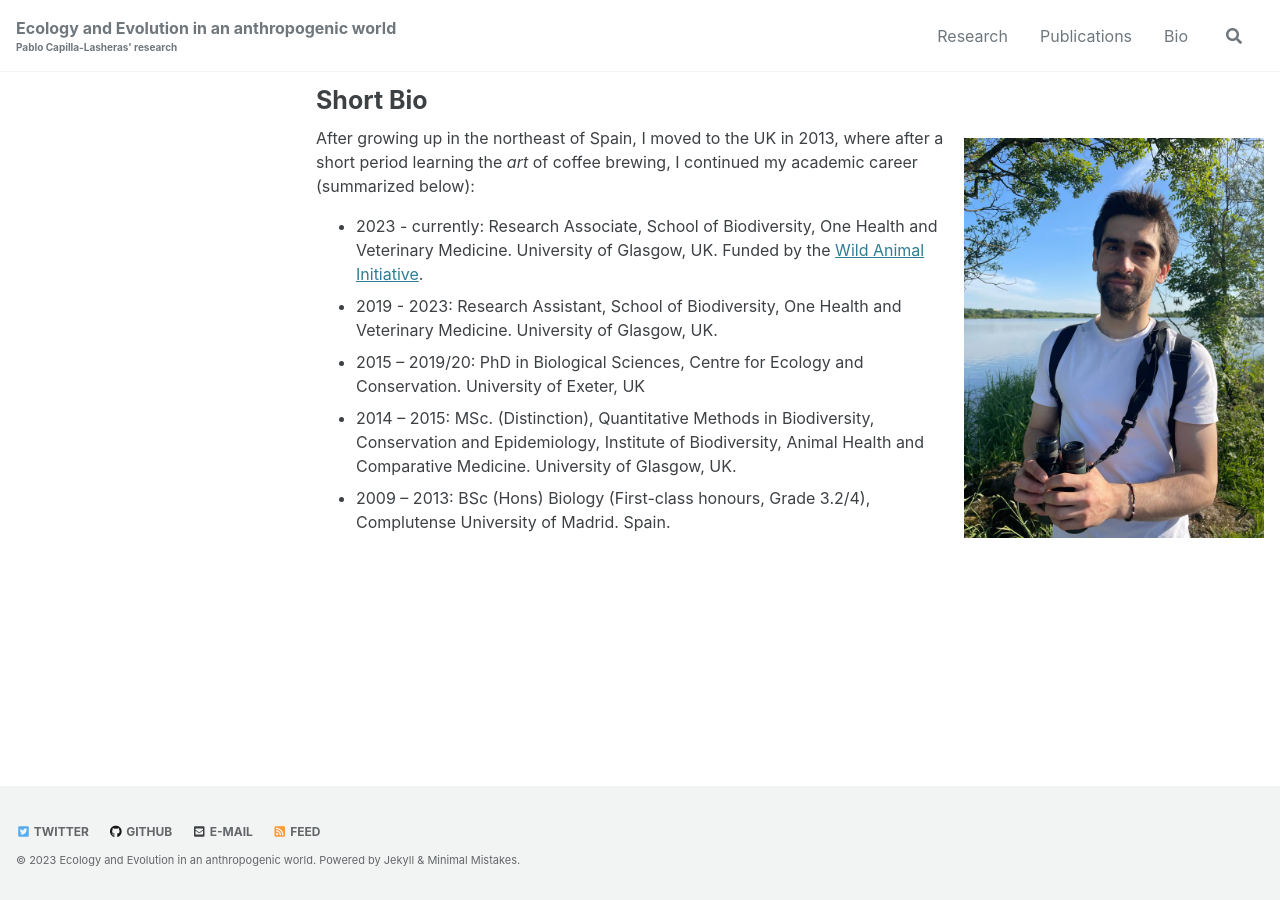
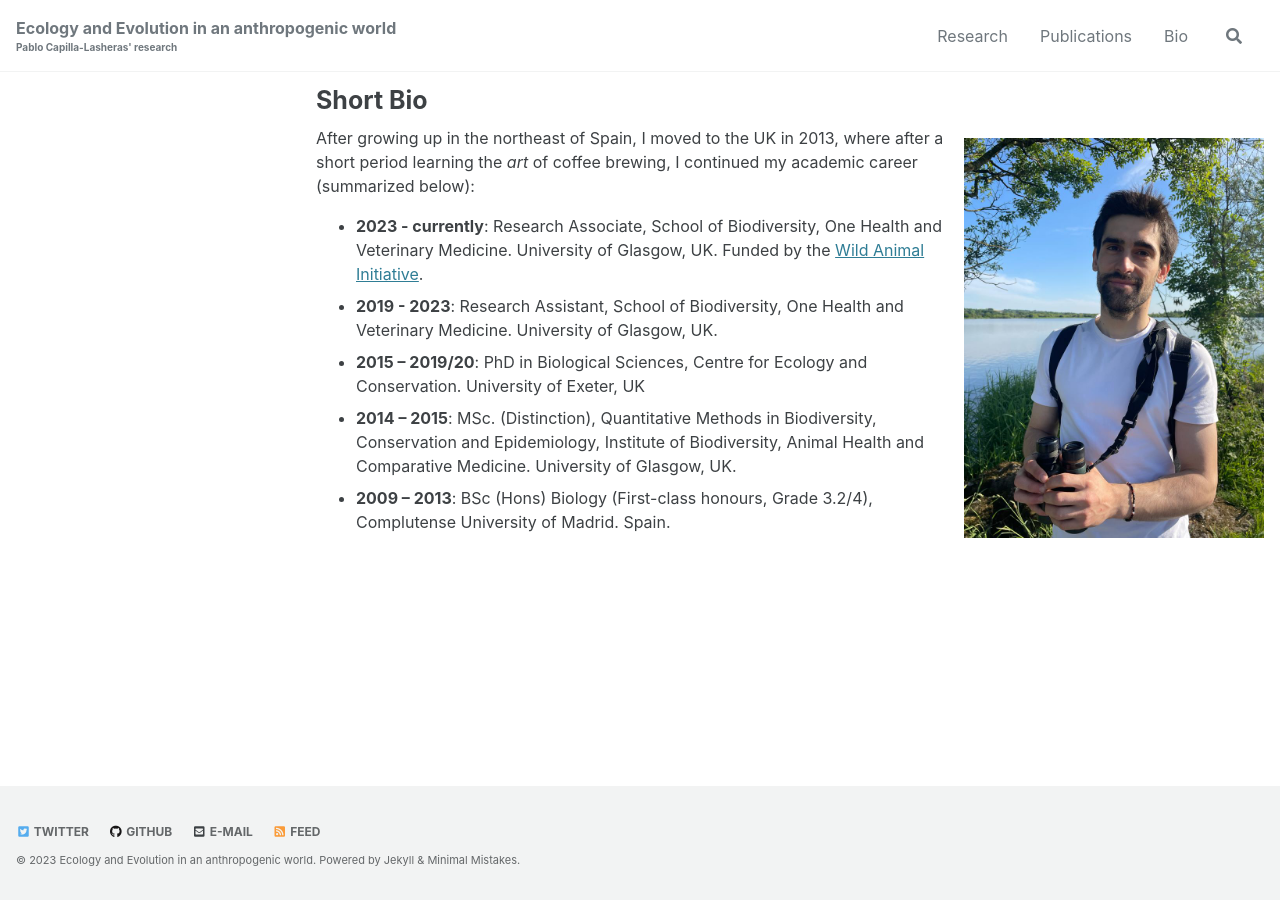
Before and after one commit to PabloCapilla/PabloCapilla.github.io, a Jekyll site: the page built from _pages/bio.md, in a window 1280 px wide. Built offline with Jekyll 4.4.1, drawn with Linux system fonts in a browser that asks for light colours; cached includes are drawn as plain includes; a script that is not in the unit is left out; comment, search, counter and statistics services are not loaded.

```diff
--- a/_layouts/publications.html
+++ b/_layouts/publications.html
@@ -2,7 +2,7 @@
 layout: default
 ---
 
-{% capture splash_image %}/assets/images/front_publications.jpg{% endcapture %}
+{% capture splash_image %}/assets/images/publications/front_publications.jpg{% endcapture %}
 <div class="splash-image">
   <img src="{{ splash_image }}" alt="Splash Image">
 </div>
--- a/_pages/bio.md
+++ b/_pages/bio.md
@@ -11,11 +11,11 @@ classes: wide
     After growing up in the northeast of Spain, I moved to the UK in 2013, where after a short period learning the <em>art</em> of coffee brewing, I continued my academic career (summarized below):
 
     <ul>
-      <li>2023 - currently: Research Associate, School of Biodiversity, One Health and Veterinary Medicine. University of Glasgow, UK. Funded by the <a href="https://www.wildanimalinitiative.org/">Wild Animal Initiative</a>.</li>
-      <li>2019 - 2023: Research Assistant, School of Biodiversity, One Health and Veterinary Medicine. University of Glasgow, UK.</li>
-      <li>2015 – 2019/20: PhD in Biological Sciences, Centre for Ecology and Conservation. University of Exeter, UK</li>
-      <li>2014 – 2015: MSc. (Distinction), Quantitative Methods in Biodiversity, Conservation and Epidemiology, Institute of Biodiversity, Animal Health and Comparative Medicine. University of Glasgow, UK.</li>
-      <li>2009 – 2013: BSc (Hons) Biology (First-class honours, Grade 3.2/4), Complutense University of Madrid. Spain.</li>
+      <li><strong>2023 - currently</strong>: Research Associate, School of Biodiversity, One Health and Veterinary Medicine. University of Glasgow, UK. Funded by the <a href="https://www.wildanimalinitiative.org/">Wild Animal Initiative</a>.</li>
+      <li><strong>2019 - 2023</strong>: Research Assistant, School of Biodiversity, One Health and Veterinary Medicine. University of Glasgow, UK.</li>
+      <li><strong>2015 – 2019/20</strong>: PhD in Biological Sciences, Centre for Ecology and Conservation. University of Exeter, UK</li>
+      <li><strong>2014 – 2015</strong>: MSc. (Distinction), Quantitative Methods in Biodiversity, Conservation and Epidemiology, Institute of Biodiversity, Animal Health and Comparative Medicine. University of Glasgow, UK.</li>
+      <li><strong>2009 – 2013</strong>: BSc (Hons) Biology (First-class honours, Grade 3.2/4), Complutense University of Madrid. Spain.</li>
     </ul>
   </div>
 
```
